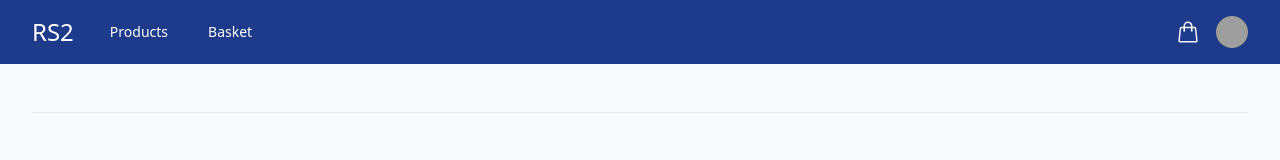
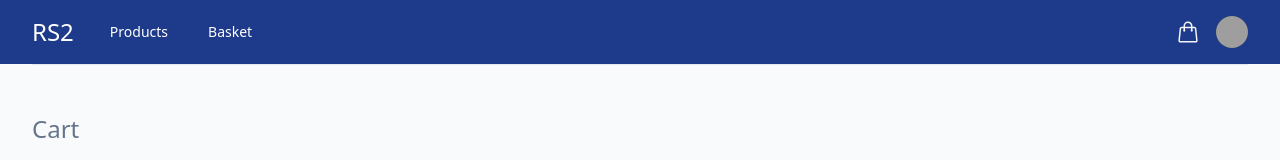
Before and after one commit to jcane90/rs2-test, a Nuxt app: page /cart in a window 1280 px wide. Shown: the top 160 px of the page. Built offline with nearby package versions, Linux system fonts and the light colour scheme; no server answers; grey boxes are pictures that could not be loaded.

Commit message:
fixed navbar

```diff
--- a/components/navbar.vue
+++ b/components/navbar.vue
@@ -1,5 +1,5 @@
 <template>
-  <nav class="bg-blue-900">
+  <nav class="bg-blue-900 fixed w-full z-50 top-0">
     <div class="mx-auto max-w-7xl px-2 sm:px-6 lg:px-8">
       <div class="relative flex h-16 items-center justify-between">
         <div class="absolute inset-y-0 left-0 flex items-center sm:hidden">
--- a/pages/cart.vue
+++ b/pages/cart.vue
@@ -1,6 +1,6 @@
 <template>
   <Navbar @signout="signOut"/>
-  <main>
+  <main class="mt-16">
     <div class="mx-auto max-w-7xl px-2 sm:px-6 lg:px-8">
       <div class="pt-8 pb-28 border-t border-slate-200 text-slate-500 dark:border-slate-200/5 mt-12">
         <h1 class="text-2xl my-4">Cart</h1>
--- a/pages/index.vue
+++ b/pages/index.vue
@@ -1,6 +1,6 @@
 <template>
   <Navbar @signout="signOut"/>
-  <main>
+  <main class="mt-16">
     <div class="mx-auto max-w-7xl px-2 sm:px-6 lg:px-8">
       <div class="lg:grid lg:grid-cols-6 gap-4">
         <div class="grid col-span-4">
```
